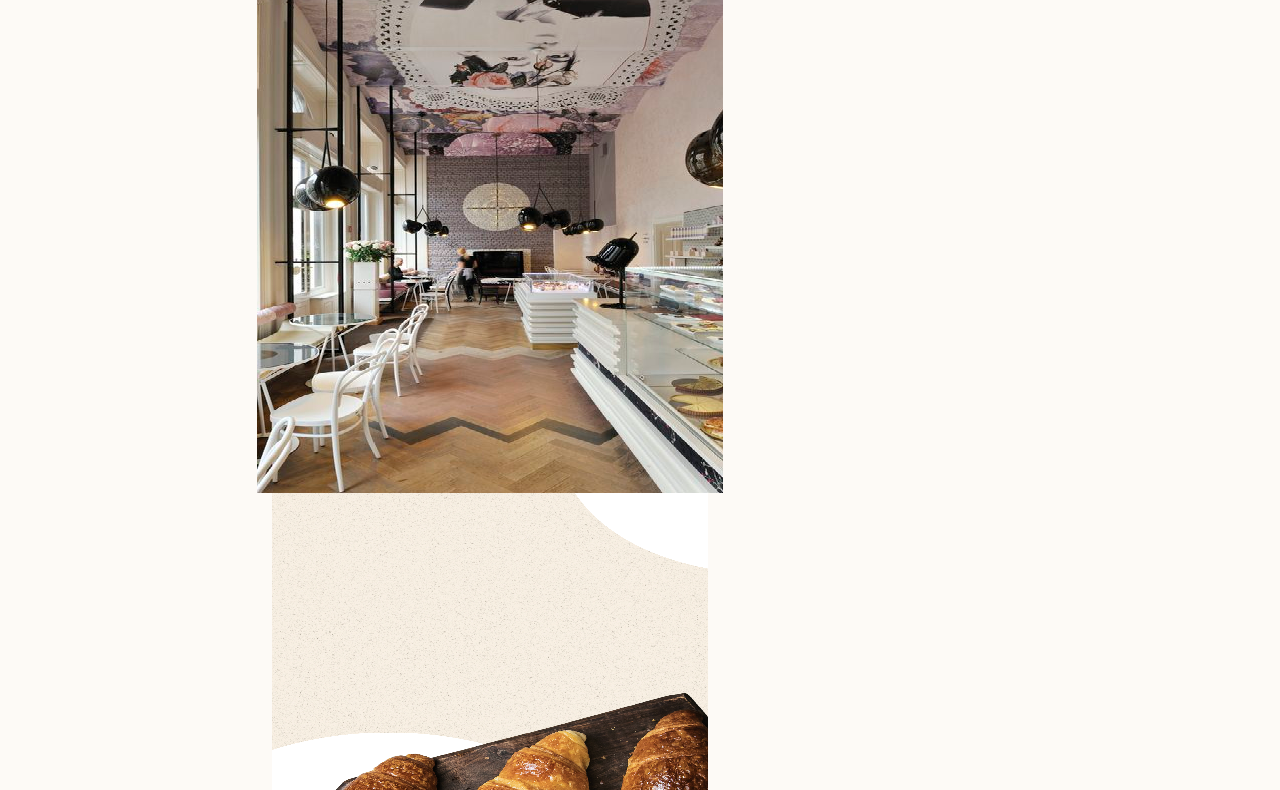
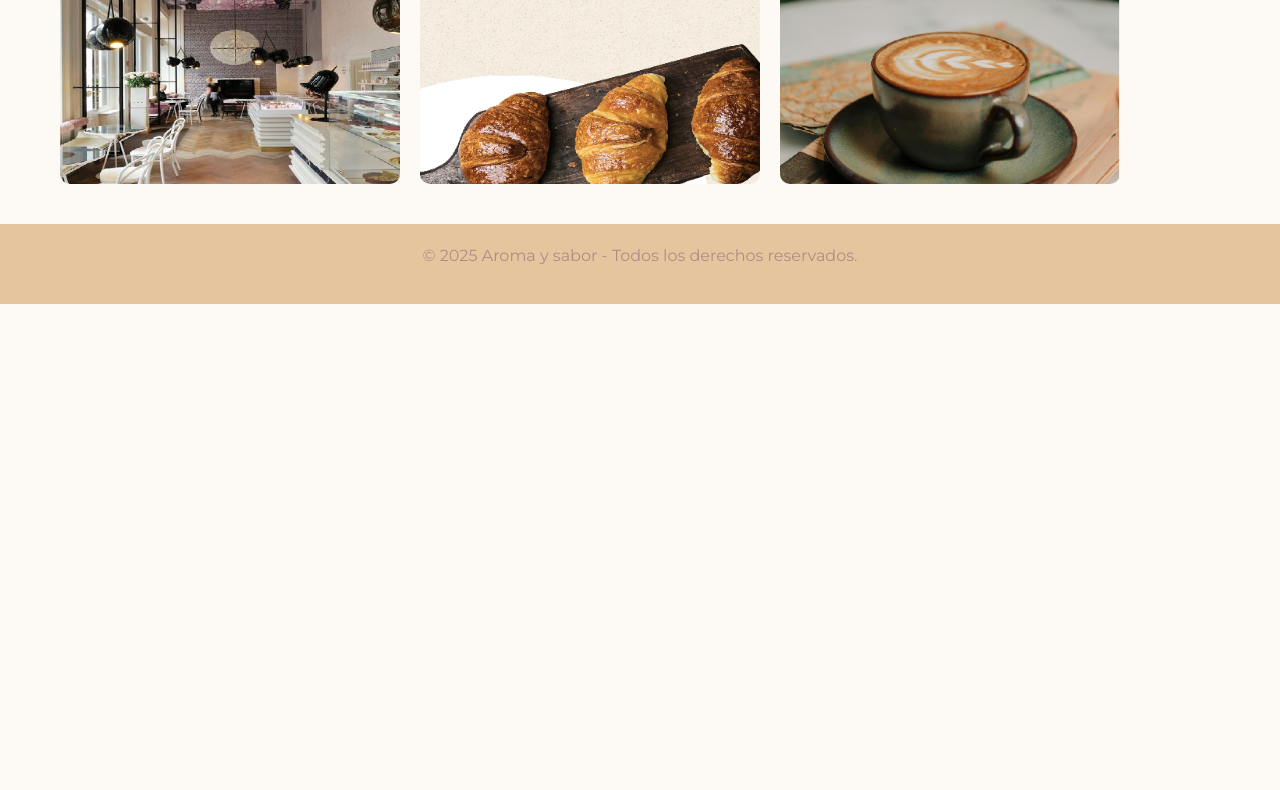
Before and after one commit to elmirsantiago/aroma-y-sabor, a plain HTML site: page pages/galeria.html in a window 1280 px wide. Shown: the part 290-1080 px from the top of the page. After the commit the page ends 800 px from the top, so only its background shows below. Drawn offline with nearby package versions, Linux system fonts and the light colour scheme.

Commit message:
Añado pagina GALERIA}

```diff
--- a/pages/galeria.html
+++ b/pages/galeria.html
@@ -33,11 +33,13 @@
             <a class="nav-link" href="../pages/contacto.html">Contacto</a>
         </li>
         </header>
-        <main>
+        <main class="galeria-container">
             <h1>Galería</h1>
+            <section class="galeria-grid">
             <img src="../assets/local1.png" alt="">
             <img src="../assets/medialunas.png" alt="">
             <img src="../assets/taza de cafe.png" alt="">
+            </section>
         </main>
         <footer>
            <p>© 2025 Aroma y sabor - Todos los derechos reservados.</p>
```
